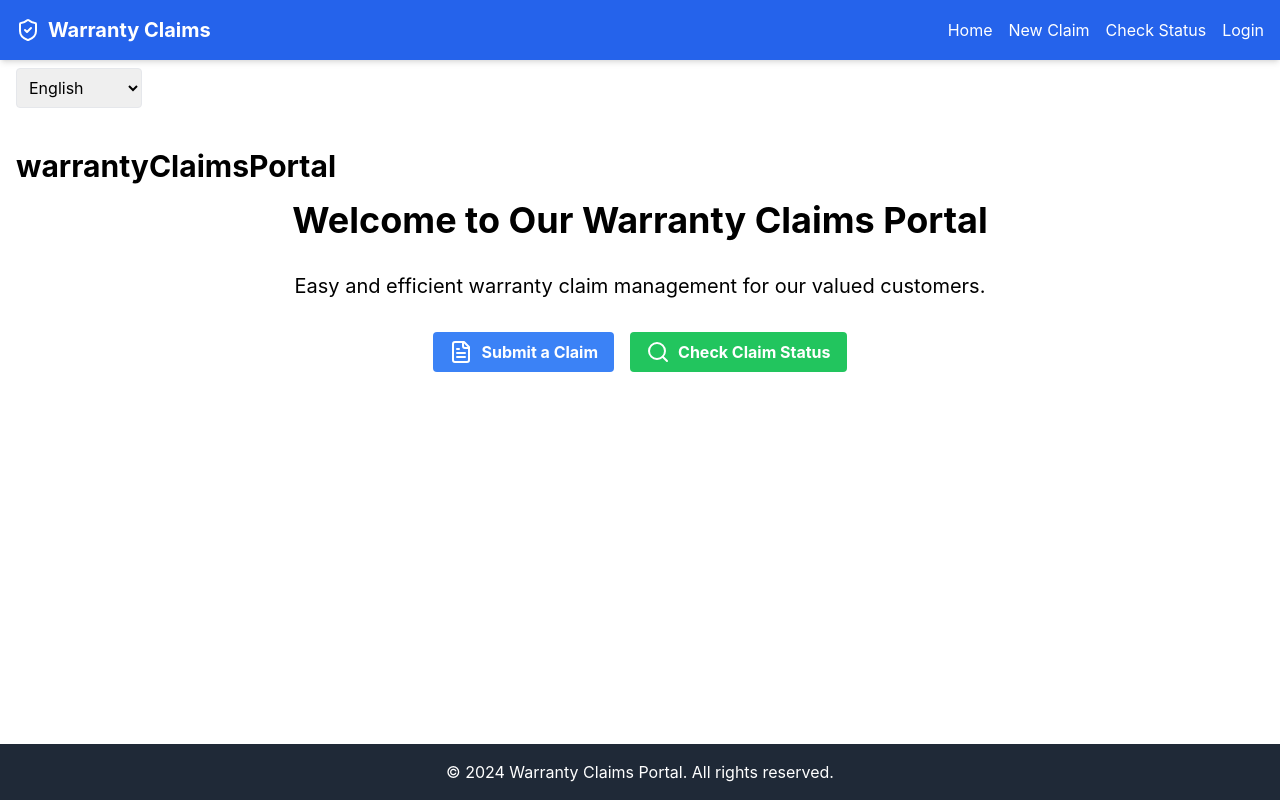
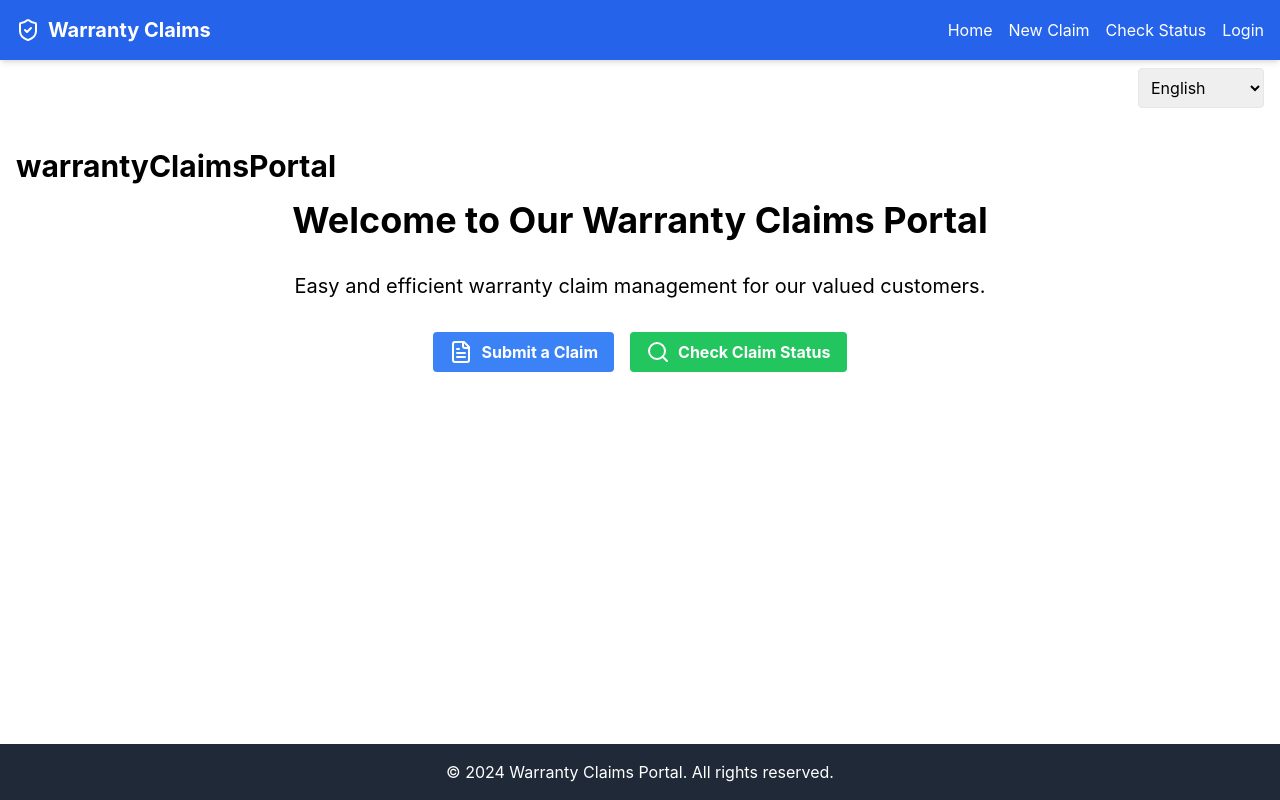
Before and after one commit to cujumbu/prisma_v80, a React (Vite) app: page / in a window 1280 px wide. Built offline with nearby package versions, Linux system fonts and the light colour scheme.

Commit message:
Update App.tsx

```diff
--- a/src/App.tsx
+++ b/src/App.tsx
@@ -27,7 +27,7 @@ function App() {
       <Router>
         <div className="flex flex-col min-h-screen">
           <Header />
-          <div className="container mx-auto px-4 py-2">
+          <div className="container mx-auto px-4 py-2 flex justify-end">
             <LanguageSelector />
           </div>
           <main className="flex-grow container mx-auto px-4 py-8">
```
